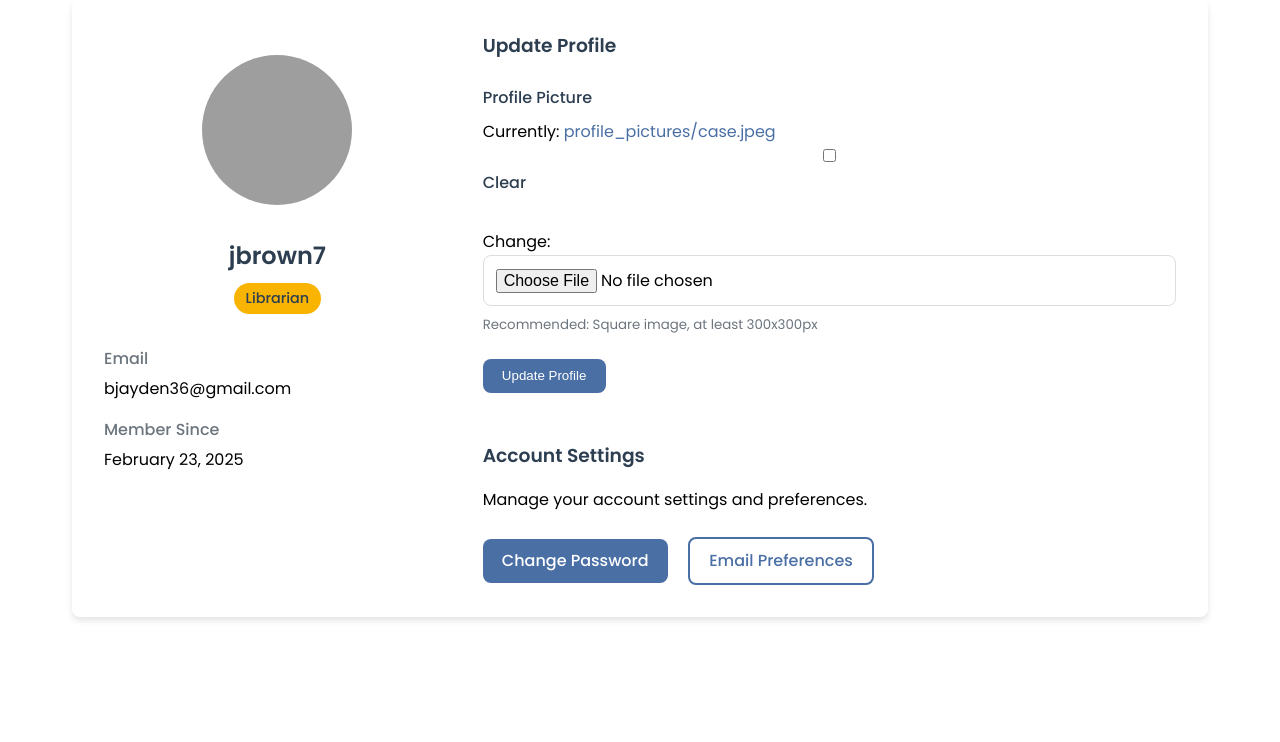
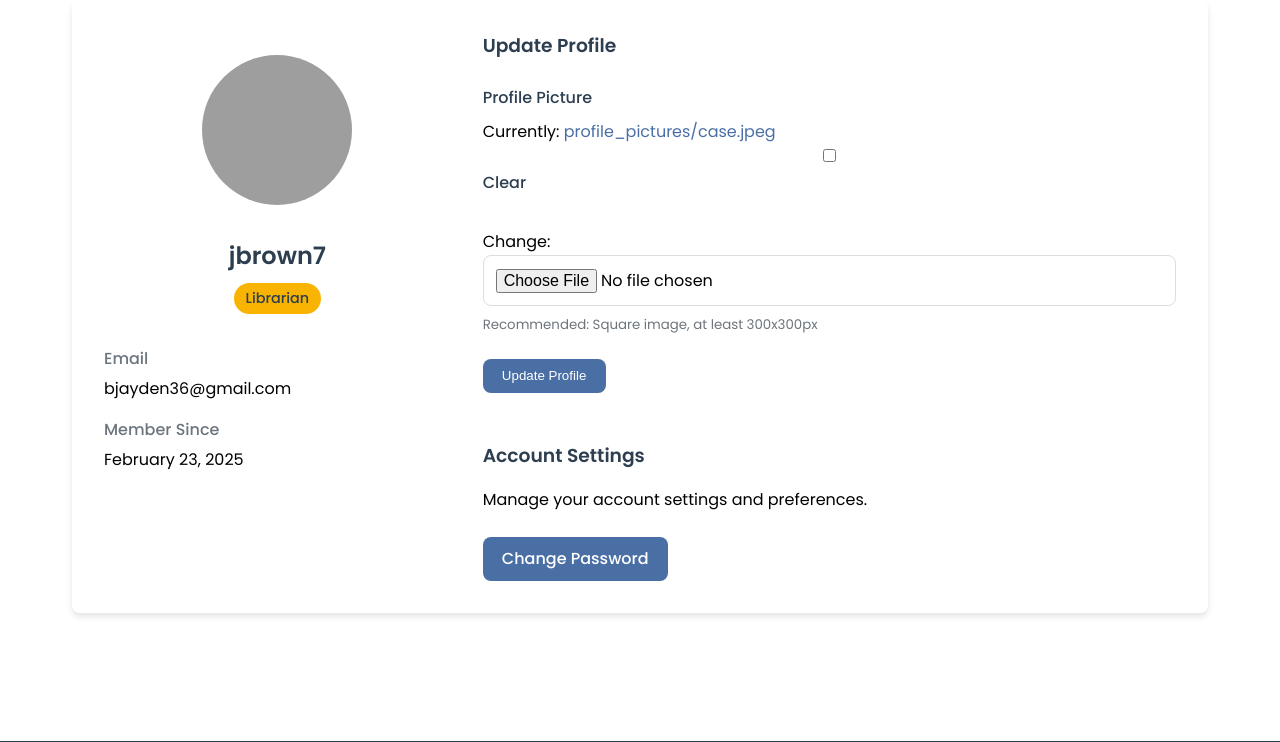
Before and after one commit to notjup1ter/textbook-rental-app, a Django app: page /library/profile/ in a window 1280 px wide. Shown: the part 207-949 px from the top of the page. Run offline with Django 3.2, Linux system fonts and the light colour scheme; a user stored in the database is signed in; data comes from the database, SQL or seed files in the repository; both versions use the stored data as it was after the commit; grey boxes are pictures that could not be loaded.

Commit message:
updated clear

```diff
--- a/library/templates/library/profilepage.html
+++ b/library/templates/library/profilepage.html
@@ -68,7 +68,6 @@
 
                 <div class="settings-links" style="margin-top: 1.5rem;">
                     <a href="{% url 'change_password' %}" class="btn btn-primary" style="margin-right: 1rem;">Change Password</a>
-                    <a href="#" class="btn btn-outline">Email Preferences</a>
                 </div>
             </div>
         </div>
```
Also changed, not shown: db.sqlite3.
